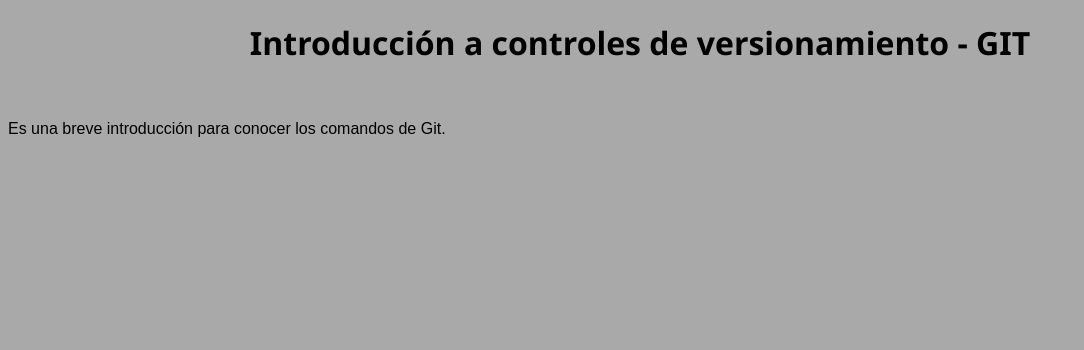
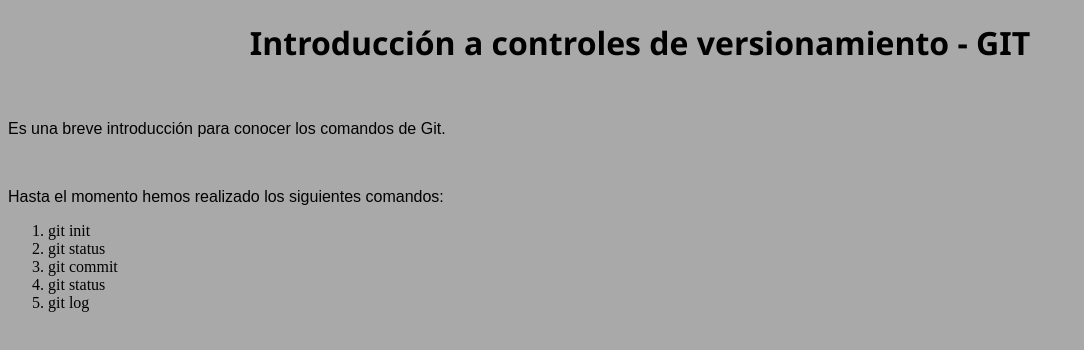
Before and after one commit to julito83/DWSesion3-git, a plain HTML site: page index.html in a window 1280 px wide. Shown: the whole page, without its empty margins (0-1084 px from the left). Drawn offline with Linux system fonts and the light colour scheme.

Commit message:
Ahora el index.html esta actualizado

```diff
--- a/index.html
+++ b/index.html
@@ -11,5 +11,14 @@
     <h1> Introducción a controles de versionamiento - GIT </h1>
     <br>
     <p> Es una breve introducción para conocer los comandos de Git. </p>
+    <br>
+    <p>Hasta el momento hemos realizado los siguientes comandos: </p>
+    <ol>
+        <li>git init</li>
+        <li>git status</li>
+        <li>git commit</li>
+        <li>git status</li>
+        <li>git log</li>
+    </ol>
 </body>
 </html>
```
